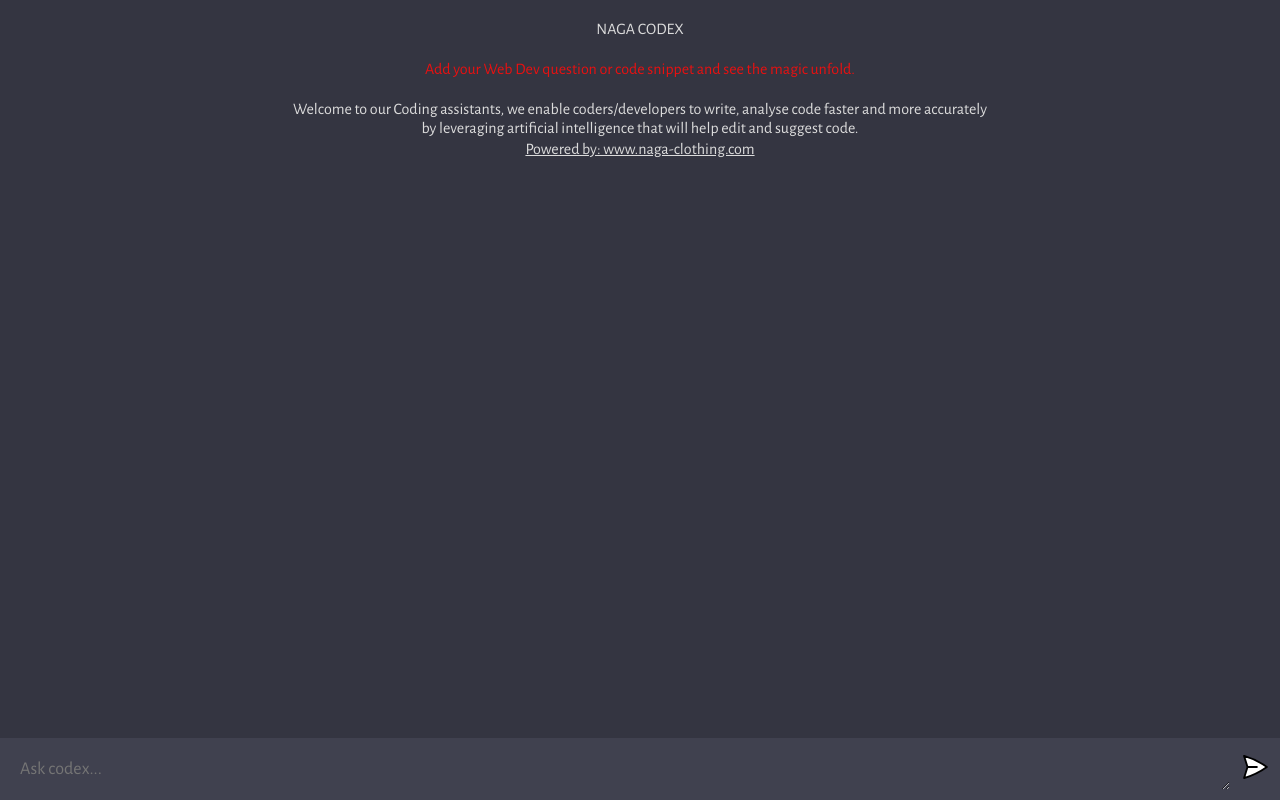
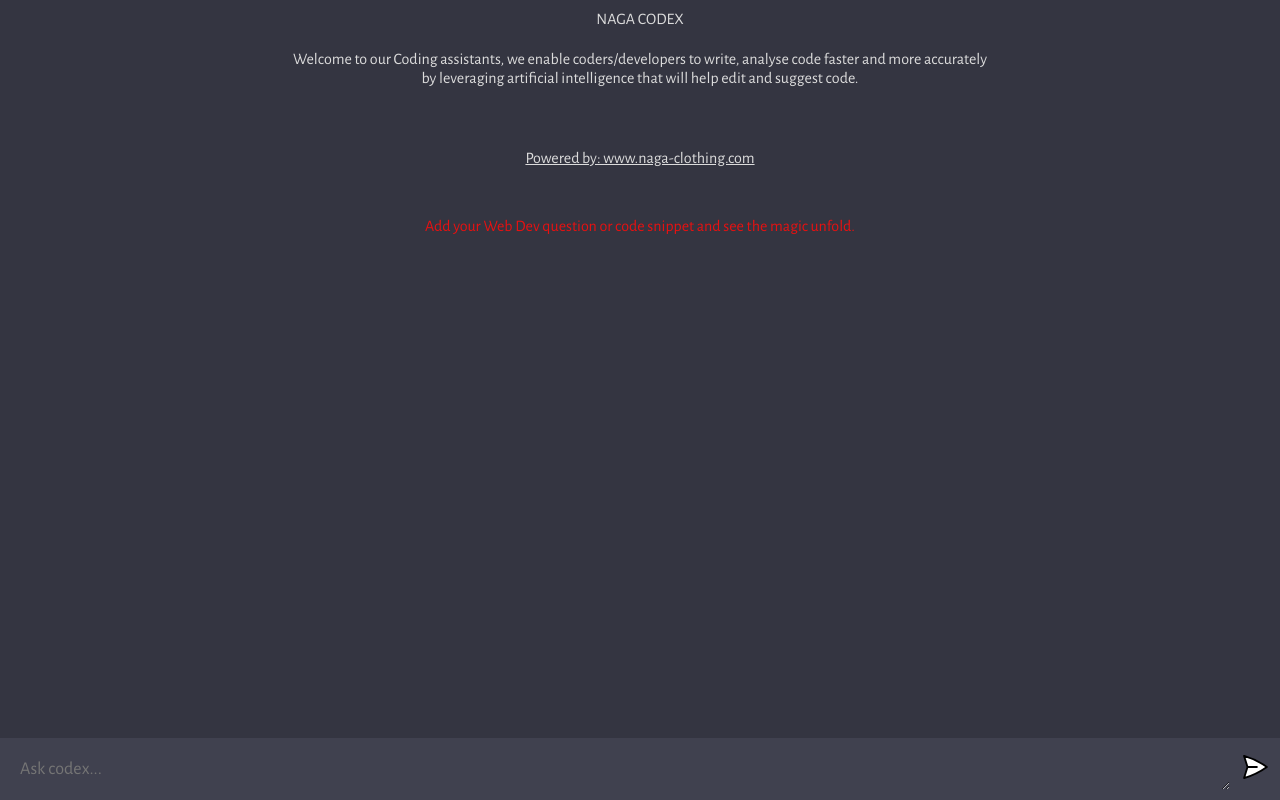
Before and after one commit to Nagacash/naga-codex, a website built with Vite: page client/index.html in a window 1280 px wide. Built offline with nearby package versions, Linux system fonts and the light colour scheme.

Commit message:
finished the css

```diff
--- a/client/style.css
+++ b/client/style.css
@@ -150,13 +150,12 @@
 }
 
 .head {
-  padding: 20px;
+  padding: 10px;
 
   display: flex;
-  bottom: 20px;
   text-align: right;
   flex: 0 0 auto;
-  height: 100px;
+  height: 50px;
   width: auto;
   color: #dcdcdc;
 }
@@ -164,23 +163,19 @@
 .head2 {
 
   display: flex;
-  bottom: 20px;
   text-align: center;
   flex: 0 0 auto;
-  height: 100px;
+  height: 50px;
   width: auto;
   color: #dcdcdc;
 }
 
 .head3 {
   display: flex;
-  top: -10px;
   text-align: center;
   flex: 0 0 auto;
-  height: 100px;
-  padding: 70px;
+  height: 70px;
 
-  position: fixed;
   width: auto;
   color: #e71111;
 }
@@ -189,13 +184,11 @@
 
 
   display: flex;
-
-  top: 140px;
+padding: 30px;
   text-align: center;
   flex: 0 0 auto;
-  height: 100px;
+  height: 50px;
   width: auto;
-  position: fixed;
 
   color: #dcdcdc;
 }
```
